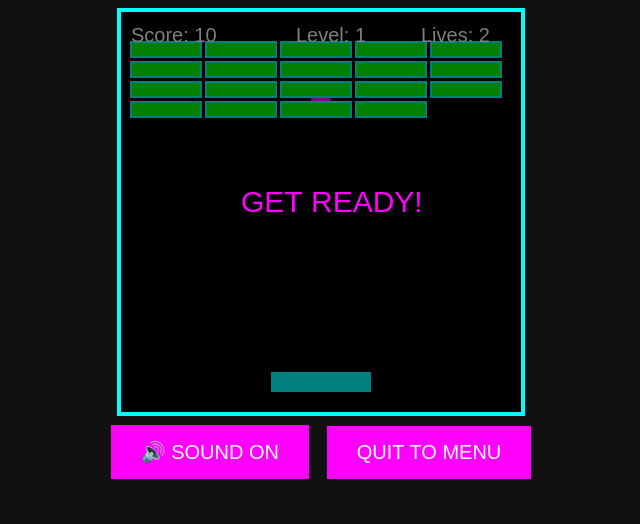
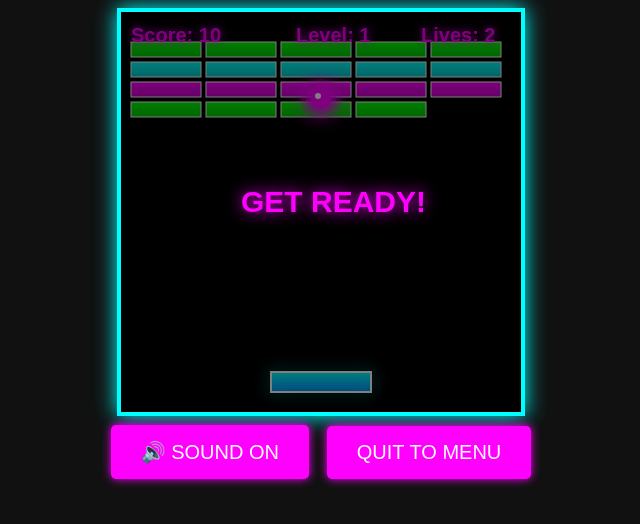
Before and after one commit to ktrhales-creator/E-Arcade, a plain HTML site: page index.html in a window 1280 px wide. Both pictures are taken after a click on the button "START E-ARCADE". Shown: the whole page, without its empty margins (319-959 px from the left). Drawn offline with Linux system fonts and the light colour scheme.

Commit message:
Upgrade ball physics with angle-based bouncing and enhance visuals with glows, gradients, and particles

```diff
--- a/index.html
+++ b/index.html
@@ -4,9 +4,11 @@
     <title>E-Arcade Portal</title>
     <style>
         body { background: #111; color: #ff00ff; text-align: center; font-family: monospace; }
-        canvas { border: 4px solid #00ffff; background: #000; cursor: none; }
-        button { padding: 15px 30px; font-size: 20px; cursor: pointer; background: #ff00ff; color: white; border: none; margin: 5px; }
-        #soundToggle { background: #00ff00; }
+        canvas { border: 4px solid #00ffff; background: #000; cursor: none; box-shadow: 0 0 20px #00ffff; }
+        button { padding: 15px 30px; font-size: 20px; cursor: pointer; background: #ff00ff; color: white; border: none; margin: 5px; border-radius: 5px; box-shadow: 0 0 10px #ff00ff; }
+        button:hover { box-shadow: 0 0 20px #ff00ff; }
+        #soundToggle { background: #00ff00; box-shadow: 0 0 10px #00ff00; }
+        #soundToggle:hover { box-shadow: 0 0 20px #00ff00; }
     </style>
 </head>
 <body>
@@ -110,16 +112,45 @@
             let level = 1;
             let respawnDelay = 0;
             let isRespawning = false;
+            let particles = [];
+            let flashIntensity = 0;
+
+            // Particle system
+            class Particle {
+                constructor(x, y, vx, vy, color) {
+                    this.x = x;
+                    this.y = y;
+                    this.vx = vx;
+                    this.vy = vy;
+                    this.color = color;
+                    this.life = 30;
+                }
+
+                update() {
+                    this.x += this.vx;
+                    this.y += this.vy;
+                    this.vy += 0.2; // gravity
+                    this.life--;
+                }
+
+                draw(ctx) {
+                    ctx.fillStyle = this.color;
+                    ctx.globalAlpha = this.life / 30;
+                    ctx.beginPath();
+                    ctx.arc(this.x, this.y, 3, 0, Math.PI * 2);
+                    ctx.fill();
+                    ctx.globalAlpha = 1;
+                }
+            }
 
             // Initialize bricks with level variations
             function initBricks() {
                 bricks = [];
-                const BRICK_ROWS = 3 + level; // More rows as level increases
-                const BRICK_WIDTH = level > 3 ? 60 : 70; // Smaller bricks on harder levels
+                const BRICK_ROWS = 3 + level;
+                const BRICK_WIDTH = level > 3 ? 60 : 70;
 
                 for (let row = 0; row < BRICK_ROWS; row++) {
                     for (let col = 0; col < BRICK_COLS; col++) {
-                        // Skip some bricks on higher levels for variety
                         if (level > 2 && (row + col) % 3 === 0) continue;
 
                         bricks.push({
@@ -127,7 +158,8 @@
                             y: row * (BRICK_HEIGHT + BRICK_PADDING) + BRICK_OFFSET_TOP,
                             width: BRICK_WIDTH,
                             height: BRICK_HEIGHT,
-                            active: true
+                            active: true,
+                            row: row
                         });
                     }
                 }
@@ -138,7 +170,22 @@
             canvas.addEventListener("mousemove", (e) => {
                 let rect = canvas.getBoundingClientRect();
                 paddleX = e.clientX - rect.left - 50;
+                paddleX = Math.max(0, Math.min(paddleX, 300));
             });
+
+            function createParticles(x, y, color, count = 8) {
+                for (let i = 0; i < count; i++) {
+                    const angle = (Math.PI * 2 * i) / count;
+                    const speed = 2 + Math.random() * 3;
+                    particles.push(new Particle(
+                        x,
+                        y,
+                        Math.cos(angle) * speed,
+                        Math.sin(angle) * speed,
+                        color
+                    ));
+                }
+            }
 
             function checkBrickCollision() {
                 for (let brick of bricks) {
@@ -147,9 +194,16 @@
                     if (ballX > brick.x && ballX < brick.x + brick.width &&
                         ballY > brick.y && ballY < brick.y + brick.height) {
                         brick.active = false;
+
+                        // Simple bounce
                         speedY = -speedY;
                         score += 10;
                         sounds.brickHit();
+
+                        // Create particles
+                        const colors = ["#00ff00", "#00ffff", "#ff00ff"];
+                        createParticles(ballX, ballY, colors[brick.row % 3], 12);
+                        flashIntensity = 0.3;
 
                         // Check if all bricks are cleared
                         if (bricks.every(b => !b.active)) {
@@ -159,7 +213,7 @@
                             initBricks();
                             ballX = 200;
                             ballY = 330;
-                            speedX = 4 * (1 + level * 0.1); // Increase base speed per level
+                            speedX = 4 * (1 + level * 0.1);
                             speedY = -4 * (1 + level * 0.1);
                             isRespawning = false;
                         }
@@ -183,20 +237,28 @@
                     ballX += speedX;
                     ballY += speedY;
                 } else {
-                    // Ball falls slowly during respawn
                     ballY += 1;
-                    ballX = 200; // Keep it centered above paddle
+                    ballX = 200;
                 }
 
                 // Wall collision
                 if (ballX < 10 || ballX > 390) speedX = -speedX;
                 if (ballY < 10) speedY = -speedY;
 
-                // Paddle collision
+                // Paddle collision with angle physics
                 if (ballY > 350 && ballY < 370 && ballX > paddleX && ballX < paddleX + 100) {
-                    speedY = -speedY;
+                    speedY = -Math.abs(speedY);
+
+                    // Angle based on where ball hits paddle
+                    const hitPos = (ballX - paddleX) / 100; // 0 to 1
+                    const angle = (hitPos - 0.5) * 1; // Range: -0.5 to 0.5
+                    speedX = angle * 8;
+
                     score++;
                     sounds.paddleHit();
+                    createParticles(ballX, ballY, "#00ffff", 6);
+                    flashIntensity = 0.2;
+
                     if (score % 5 === 0) { speedX *= 1.05; speedY *= 1.05; }
                 }
 
@@ -211,7 +273,7 @@
                     sounds.lifeLost();
                     ballX = 200;
                     ballY = 50;
-                    respawnDelay = 120; // 2 seconds at 60fps
+                    respawnDelay = 120;
                     isRespawning = true;
                     if (lives === 0) {
                         sounds.gameOver();
@@ -220,41 +282,109 @@
                     }
                 }
 
-                // Draw ball
+                // Update particles
+                particles = particles.filter(p => p.life > 0);
+                particles.forEach(p => p.update());
+
+                // Draw flash
+                if (flashIntensity > 0) {
+                    ctx.fillStyle = `rgba(255, 0, 255, ${flashIntensity * 0.3})`;
+                    ctx.fillRect(0, 0, 400, 400);
+                    flashIntensity -= 0.05;
+                }
+
+                // Draw bricks with gradients
+                for (let brick of bricks) {
+                    if (brick.active) {
+                        const gradient = ctx.createLinearGradient(brick.x, brick.y, brick.x, brick.y + brick.height);
+
+                        const colors = [
+                            ["#00ff00", "#00cc00"],
+                            ["#00ffff", "#00cccc"],
+                            ["#ff00ff", "#cc00cc"]
+                        ];
+                        const colorPair = colors[brick.row % 3];
+
+                        gradient.addColorStop(0, colorPair[0]);
+                        gradient.addColorStop(1, colorPair[1]);
+
+                        ctx.fillStyle = gradient;
+                        ctx.fillRect(brick.x, brick.y, brick.width, brick.height);
+
+                        ctx.strokeStyle = "#ffffff";
+                        ctx.lineWidth = 1;
+                        ctx.strokeRect(brick.x, brick.y, brick.width, brick.height);
+                    }
+                }
+
+                // Draw paddle with gradient
+                const paddleGradient = ctx.createLinearGradient(paddleX, 360, paddleX, 380);
+                paddleGradient.addColorStop(0, "#00ffff");
+                paddleGradient.addColorStop(1, "#0088ff");
+                ctx.fillStyle = paddleGradient;
+                ctx.fillRect(paddleX, 360, 100, 20);
+                ctx.shadowColor = "#00ffff";
+                ctx.shadowBlur = 15;
+                ctx.shadowOffsetX = 0;
+                ctx.shadowOffsetY = 0;
+                ctx.strokeStyle = "#ffffff";
+                ctx.lineWidth = 2;
+                ctx.strokeRect(paddleX, 360, 100, 20);
+
+                // Draw ball with glow
+                ctx.shadowColor = "#ff00ff";
+                ctx.shadowBlur = 20;
+
+                // Outer glow
+                ctx.fillStyle = "rgba(255, 0, 255, 0.2)";
+                ctx.beginPath();
+                ctx.arc(ballX, ballY, 20, 0, Math.PI * 2);
+                ctx.fill();
+
+                // Middle glow
+                ctx.fillStyle = "rgba(255, 0, 255, 0.4)";
+                ctx.beginPath();
+                ctx.arc(ballX, ballY, 15, 0, Math.PI * 2);
+                ctx.fill();
+
+                // Core ball
                 ctx.fillStyle = "#ff00ff";
                 ctx.beginPath();
                 ctx.arc(ballX, ballY, 10, 0, Math.PI * 2);
                 ctx.fill();
 
-                // Draw paddle
-                ctx.fillStyle = "#00ffff";
-                ctx.fillRect(paddleX, 360, 100, 20);
+                // Highlight
+                ctx.fillStyle = "#ffffff";
+                ctx.beginPath();
+                ctx.arc(ballX - 3, ballY - 3, 3, 0, Math.PI * 2);
+                ctx.fill();
 
-                // Draw bricks
-                for (let brick of bricks) {
-                    if (brick.active) {
-                        ctx.fillStyle = "#00ff00";
-                        ctx.fillRect(brick.x, brick.y, brick.width, brick.height);
-                        ctx.strokeStyle = "#00ffff";
-                        ctx.lineWidth = 2;
-                        ctx.strokeRect(brick.x, brick.y, brick.width, brick.height);
-                    }
-                }
+                ctx.shadowColor = "transparent";
+                ctx.shadowBlur = 0;
+
+                // Draw particles
+                particles.forEach(p => p.draw(ctx));
 
                 // Draw UI
-                ctx.fillStyle = "white";
-                ctx.font = "20px Arial";
+                ctx.fillStyle = "#ff00ff";
+                ctx.font = "bold 20px Arial";
+                ctx.shadowColor = "#ff00ff";
+                ctx.shadowBlur = 10;
                 ctx.fillText("Score: " + score, 10, 30);
                 ctx.fillText("Lives: " + lives, 300, 30);
                 ctx.fillText("Level: " + level, 175, 30);
+                ctx.shadowColor = "transparent";
 
                 // Draw respawn message
                 if (isRespawning) {
                     ctx.fillStyle = "rgba(0, 0, 0, 0.5)";
                     ctx.fillRect(0, 0, 400, 400);
                     ctx.fillStyle = "#ff00ff";
-                    ctx.font = "30px Arial";
+                    ctx.font = "bold 30px Arial";
+                    ctx.shadowColor = "#ff00ff";
+                    ctx.shadowBlur = 15;
                     ctx.fillText("GET READY!", 120, 200);
+                    ctx.shadowColor = "transparent";
                 }
 
                 requestAnimationFrame(update);
```
